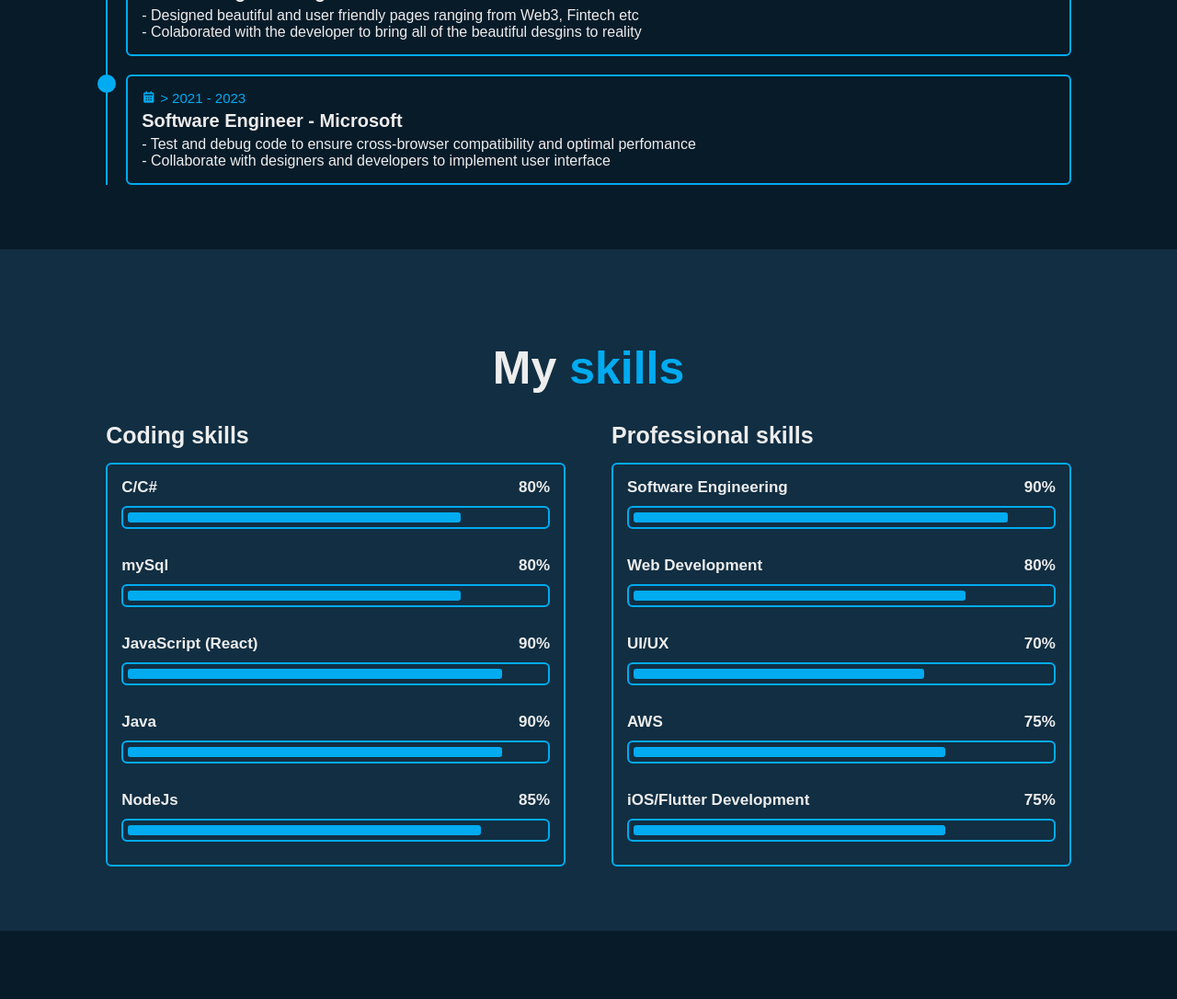
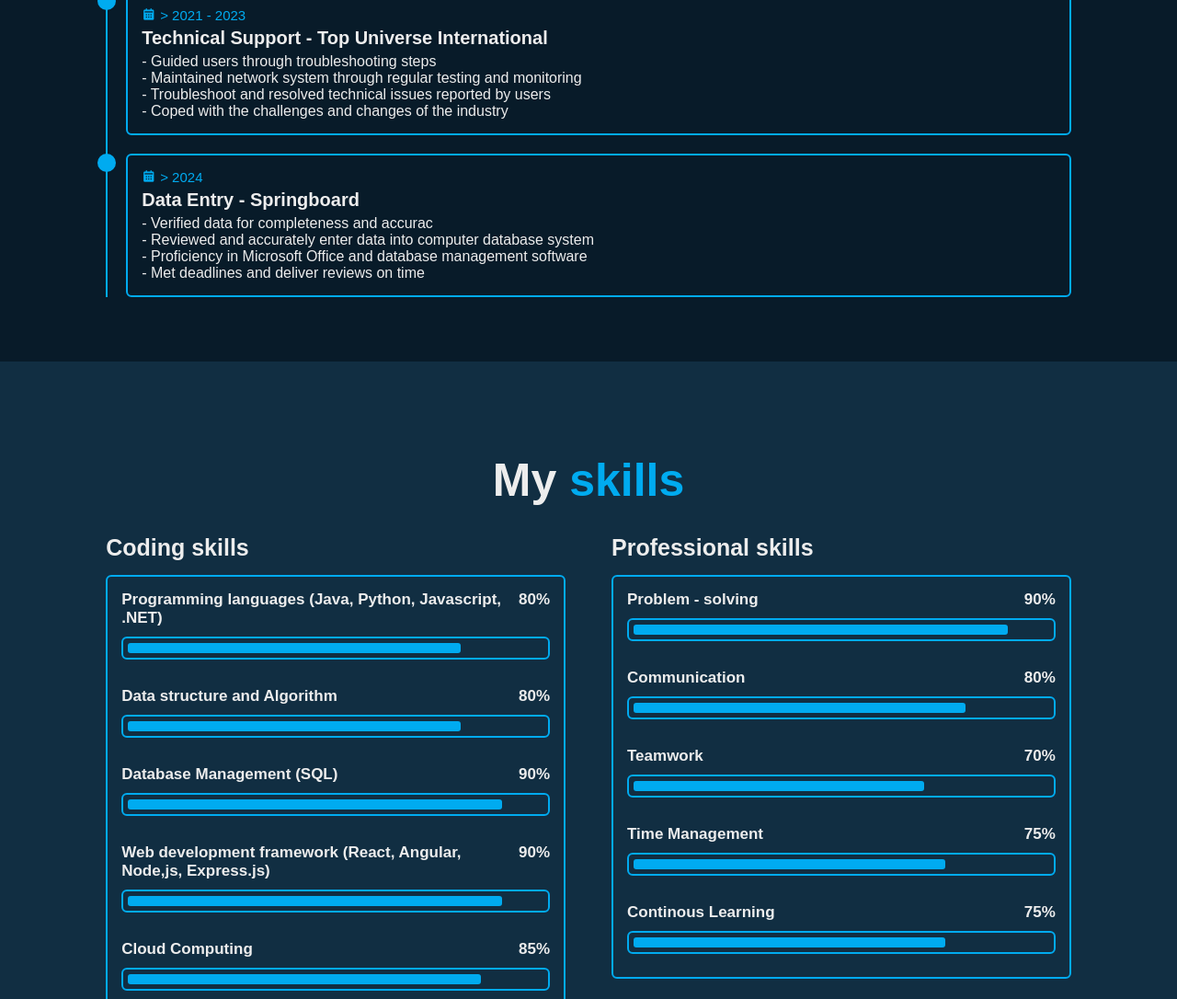
Before and after one commit to Billionaire-Developer/Billionaire.Developer, a plain HTML site: page index.html in a window 1280 px wide. Shown: the part 2743-3829 px from the top of the page at 92% size. Drawn offline with nearby package versions, Linux system fonts and the light colour scheme.

Commit message:
Update index.html

```diff
--- a/index.html
+++ b/index.html
@@ -65,13 +65,11 @@
 
         <div class="about-content">
             <h3>Fullstack Developer!</h3>
-            <p>I am a highly accomplished, skilled and knowledgeable computer science graduate <br>
-                with extensive knowledge of programming and computer science applications. <br>
-                I love building tools and technology for entrepreneurs, companies and organizations,<br>
-                so they can succeed. <br><br>I use PHP, HTML, CSS and Javascript, JQuery, Ajax or Wordpress to build website.<br>
-                I also like to use Node.js and APIs to integrate third party tools into my projects. <br>My preferred languages to code are C, Java, Javascript, PHP but i can also code in <br>
-                other languages. At the moment i am using Anaconda and numpy, matplotlib, plotly <br>
-                libraries to solve machine learning problems and visualize big datasets<br><br>
+            <p>I am a highly accomplished, skilled and knowledgeable computer engineering graduate with extensive<br>
+                knowledge of programming and computer science applications. I love building tools and technologies for <br>
+                entrepreneurs, companies and organizations so they can succeed. I have Engineered and deployed scalable <br>
+                web applications used by over 1 million users, optimizing performance by 40% and reducing server costs by 25% <br>
+                through efficient code architecture and cloud solutions<br><br>
                 In my work as an engineer i have had to use a lot of clunky and counter-intuitive software,<br>
                  curious as to why these programs works the way they do. I started teaching myself how to<br>
                  code almost immediately. I love the combination of creation and problem-solving skill<br>
@@ -100,7 +98,7 @@
                         <div class="content">
                             <div class="year"><i class='bx bxs-calendar'></i>> 2022 - 2023</div>
                             <h3>Bachelor's Degree - BYU-IDAHO</h3>
-                            <p>BYU-IDAHO is where i gained the skill, knowledge and experience for software development and built a strong foundation in problem-solving, collaboration, and real-world project execution.</p>
+                            <p>BYU-IDAHO is where I gained the skill, knowledge and experience for software development and built a strong foundation in problem-solving, collaboration, and real-world project execution.</p>
                         </div>
                     </div>
 
@@ -148,9 +146,22 @@
                         <div class="education-content">
                             <div class="content">
                                 <div class="year"><i class='bx bxs-calendar'></i>> 2021 - 2023</div>
-                                <h3>Software Engineer - Microsoft</h3>
-                                <p>- Test and debug code to ensure cross-browser compatibility and optimal perfomance<br>
-                                -   Collaborate with designers and developers to implement user interface</p>
+                                <h3>Technical Support - Top Universe International</h3>
+                                <p>- Guided users through troubleshooting steps <br>
+                                - Maintained network system through regular testing and monitoring <br>
+                                - Troubleshoot and resolved technical issues reported by users<br>
+                                - Coped with the challenges and changes of the industry </p>
+                            </div>
+                        </div>
+
+                        <div class="education-content">
+                            <div class="content">
+                                <div class="year"><i class='bx bxs-calendar'></i>> 2024 </div>
+                                <h3>Data Entry - Springboard</h3>
+                                <p>- Verified data for completeness and accurac <br>
+                                - Reviewed and accurately enter data into computer database system <br>
+                                - Proficiency in Microsoft Office and database management software<br>
+                                - Met deadlines and deliver reviews on time </p>
                             </div>
                         </div>
                     </div>
@@ -170,23 +181,23 @@
                 <div class="skills-box">
                     <div class="skills-content">
                         <div class="progress">
-                            <h3>C/C# <span>80%</span></h3>
+                            <h3>Programming languages (Java, Python, Javascript, .NET) <span>80%</span></h3>
                             <div class="bar"><span></span></div>
                         </div>
                         <div class="progress">
-                            <h3>mySql <span>80%</span></h3>
+                            <h3>Data structure and Algorithm <span>80%</span></h3>
                             <div class="bar"><span></span></div>
                         </div>
                         <div class="progress">
-                            <h3>JavaScript (React) <span>90%</span></h3>
+                            <h3>Database Management (SQL) <span>90%</span></h3>
                             <div class="bar"><span></span></div>
                         </div>
                         <div class="progress">
-                            <h3>Java <span>90%</span></h3>
+                            <h3>Web development framework (React, Angular, Node,js, Express.js) <span>90%</span></h3>
                             <div class="bar"><span></span></div>
                         </div>
                         <div class="progress">
-                            <h3>NodeJs <span>85%</span></h3>
+                            <h3>Cloud Computing <span>85%</span></h3>
                             <div class="bar"><span></span></div>
                         </div>
                     </div>
@@ -199,23 +210,23 @@
                 <div class="skills-box">
                     <div class="skills-content">
                         <div class="progress">
-                            <h3>Software Engineering <span>90%</span></h3>
+                            <h3>Problem - solving <span>90%</span></h3>
                             <div class="bar"><span></span></div>
                         </div>
                         <div class="progress">
-                            <h3>Web Development <span>80%</span></h3>
+                            <h3>Communication <span>80%</span></h3>
                             <div class="bar"><span></span></div>
                         </div>
                         <div class="progress">
-                            <h3>UI/UX <span>70%</span></h3>
+                            <h3>Teamwork <span>70%</span></h3>
                             <div class="bar"><span></span></div>
                         </div>
                         <div class="progress">
-                            <h3>AWS <span>75%</span></h3>
+                            <h3>Time Management <span>75%</span></h3>
                             <div class="bar"><span></span></div>
                         </div>
                         <div class="progress">
-                            <h3>iOS/Flutter Development <span>75%</span></h3>
+                            <h3>Continous Learning <span>75%</span></h3>
                             <div class="bar"><span></span></div>
                         </div>
                     </div>
```
